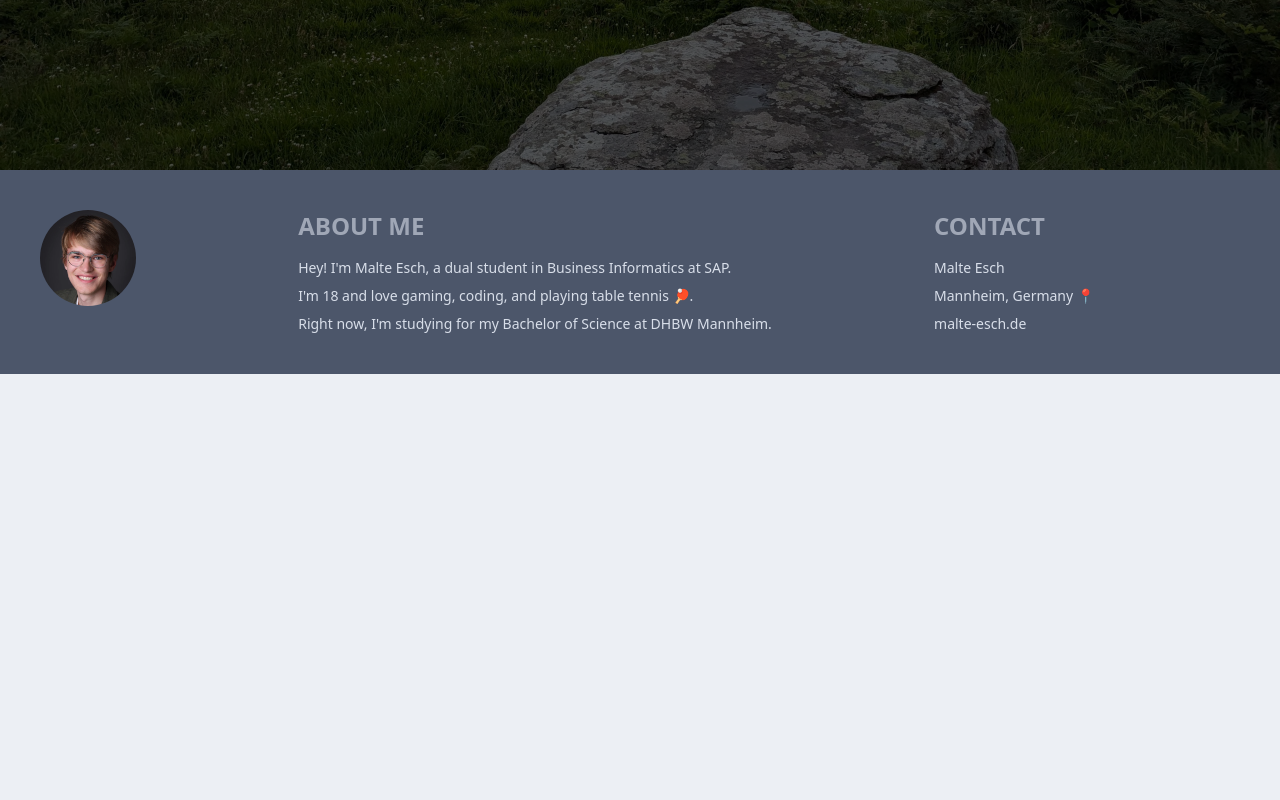
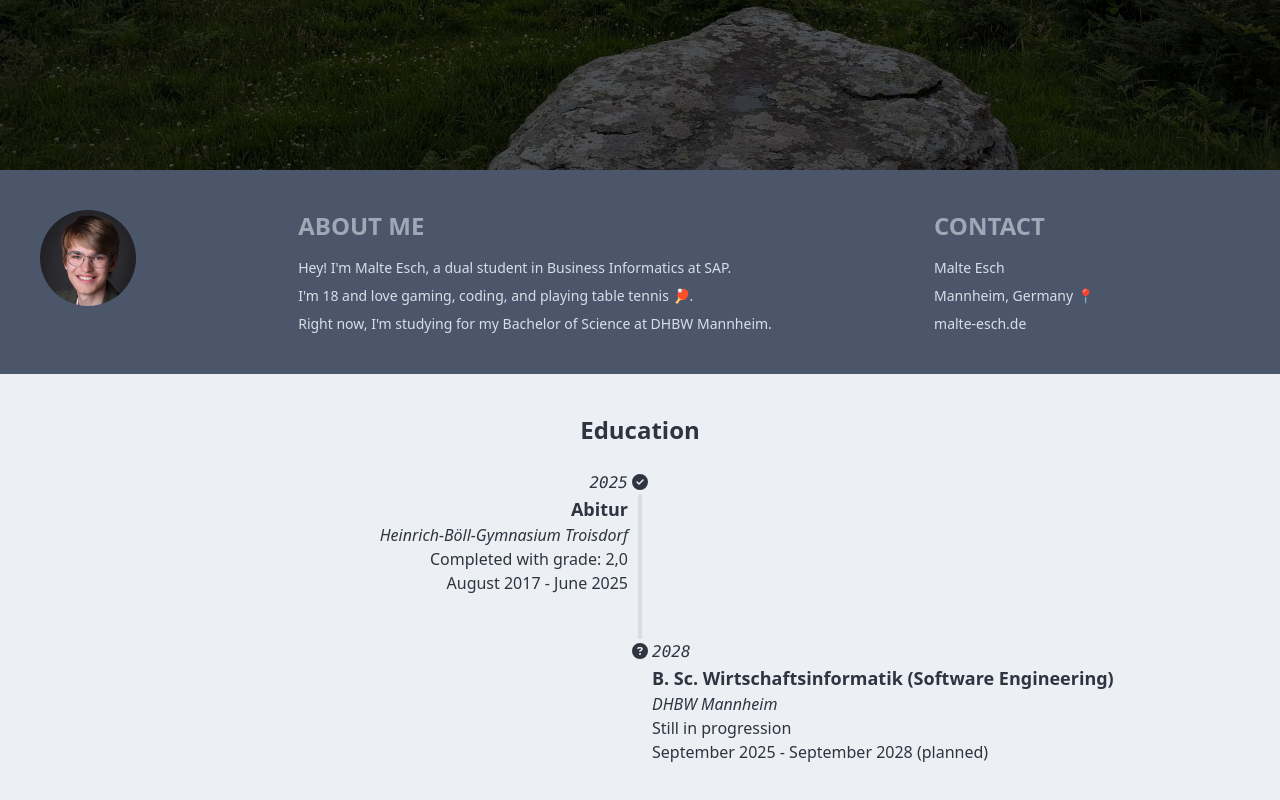
Before and after one commit to MaeschDEV/malte-esch-website, a Next.js app: page / in a window 1280 px wide. Shown: the part 694-1494 px from the top of the page. Before the commit the page ends 1068 px from the top, so only its background shows below. Built offline with nearby package versions, Linux system fonts and the light colour scheme.

Commit message:
Added a timeline and edited the text to fit my education

```diff
--- /dev/null
+++ b/app/components/education.tsx
@@ -0,0 +1,44 @@
+import React from "react";
+import { FaCircleCheck, FaCircleQuestion } from "react-icons/fa6";
+
+const education = () => {
+  return (
+    <div className="p-10">
+      <div className="flex justify-center">
+        <h1 className="mb-5 text-2xl font-semibold">Education</h1>
+      </div>
+      <ul className="timeline timeline-snap-icon max-md:timeline-compact timeline-vertical">
+        <li>
+          <div className="timeline-middle">
+            <FaCircleCheck></FaCircleCheck>
+          </div>
+          <div className="timeline-start mb-10 md:text-end">
+            <time className="font-mono italic">2025</time>
+            <div className="text-lg font-black">Abitur</div>
+            <p className="italic">Heinrich-Böll-Gymnasium Troisdorf</p>
+            <p>Completed with grade: 2,0</p>
+            <p>August 2017 - June 2025</p>
+          </div>
+          <hr className="mt-2" />
+        </li>
+        <li>
+          <hr className="mb-2" />
+          <div className="timeline-middle">
+            <FaCircleQuestion></FaCircleQuestion>
+          </div>
+          <div className="timeline-end md:mb-10">
+            <time className="font-mono italic">2028</time>
+            <div className="text-lg font-black">
+              B. Sc. Wirtschaftsinformatik (Software Engineering)
+            </div>
+            <p className="italic">DHBW Mannheim</p>
+            <p>Still in progression</p>
+            <p>September 2025 - September 2028 (planned)</p>
+          </div>
+        </li>
+      </ul>
+    </div>
+  );
+};
+
+export default education;
--- a/app/page.tsx
+++ b/app/page.tsx
@@ -1,4 +1,5 @@
 import About from "./components/about";
+import Education from "./components/education";
 import Hero from "./components/hero";
 import Navbar from "./components/navbar";
 
@@ -14,6 +15,9 @@ const homepage = () => {
       <div id="about">
         <About></About>
       </div>
+      <div id="education">
+        <Education></Education>
+      </div>
     </div>
   );
 };
```
